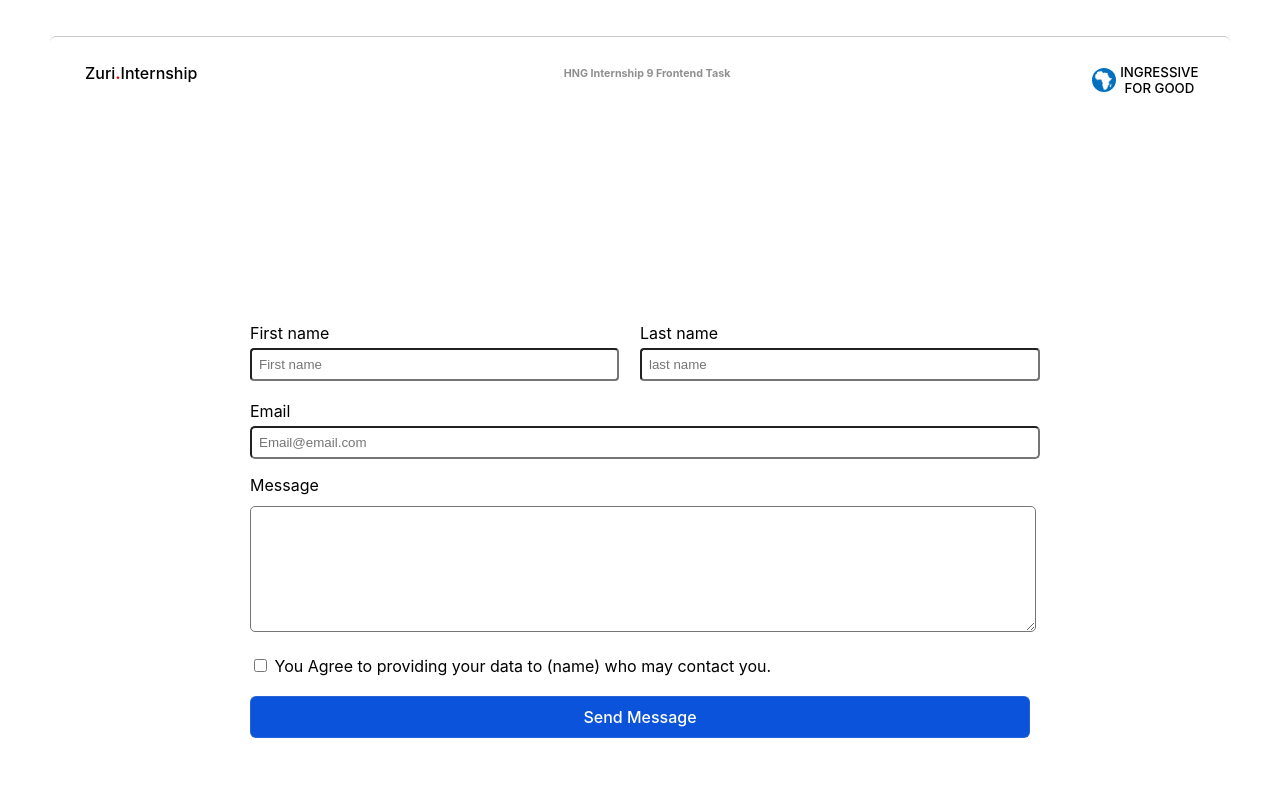
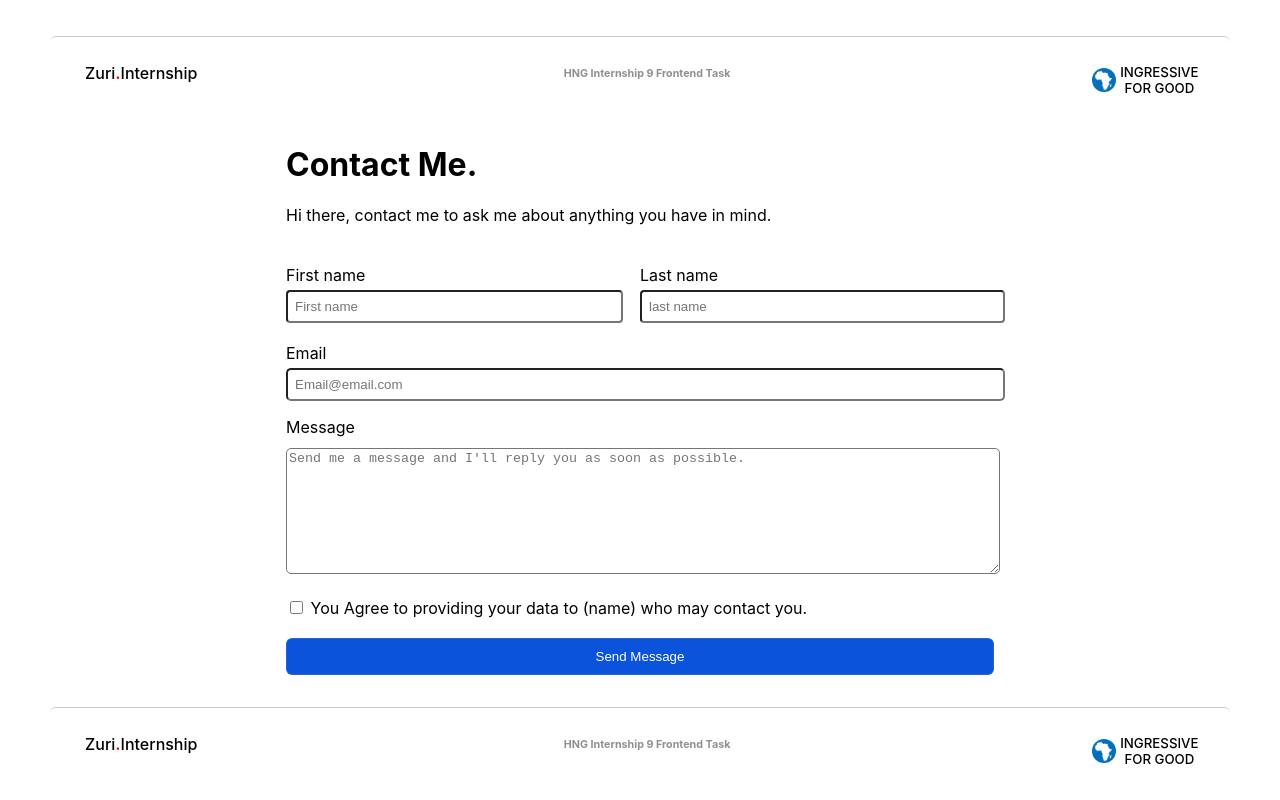
Before and after one commit to Yhucee14/zuri-one, a React (Create React App) app: page /Contact in a window 1280 px wide. Shown: the part 660-1460 px from the top of the page. Built offline with nearby package versions, Linux system fonts and the light colour scheme.

Commit message:
Modified the form

```diff
--- a/src/components/Contact/Contact.css
+++ b/src/components/Contact/Contact.css
@@ -1,6 +1,7 @@
 .form-wrap{
     /* padding: 200px; */
     padding-bottom: 30px;
+    width: 100%;
 }
 
 .name {
@@ -17,34 +18,37 @@
 }
 
 .form-cover {
-    padding: 50px;
+    /* padding: 50px; */
+    width: 60%;
     align-items: center;
     background: white;
-    padding: 200px;
+    /* padding-left: 40px;
+    padding-right: 40px; */
+    margin-left: 20%;
 }
 
-#first-input1 {
+#first_name {
     width: 90%;
     border-radius: 4px;
     padding: 7px;
     margin-top: 5px;
 }
 
-#first-input2 {
+#last_name {
     width: 98%;
     border-radius: 4px;
     padding: 7px;
     margin-top: 5px;
 }
 
-#email-input {
+#email {
     width: 99%;
     padding: 7px;
     border-radius: 5px;
     margin-top: 5px;
 }
 
-#msg {
+#message {
     width: 100%;
     border-radius: 5px;
     margin-top: -5px;
@@ -55,7 +59,8 @@
     width: 100%;
 }
 
-#send {
+#btn_submit {
+    width: 100%;
     text-align: center;
     display: block;
     color: white;
@@ -67,3 +72,9 @@
     border: 0.2px solid rgba(197, 196, 196, 0.151);
     text-decoration: none;
 }
+
+#btn_submit:hover {
+    color: white;
+    background: rgb(10, 83, 218);
+    border: 1px solid black;
+}
--- a/src/components/Contact/Contact.js
+++ b/src/components/Contact/Contact.js
@@ -6,30 +6,32 @@ const Contact = () => {
   return (
     <div className='form-wrap'>
     <form className='form-cover'>
+    <h1><b>Contact Me.</b></h1>
+    Hi there, contact me to ask me about anything you have in mind. <br></br><br></br><br></br>
       <div className='name'>
         <div className='first'>
         <label for="name">First name </label> <br></br>
-          <input type="text" name="name" id="first-input1" placeholder="First name" /><br></br>
+          <input type="text" name="name" id="first_name" placeholder="First name" /><br></br>
         </div>
 
         <div className='last'>
           <label for="name">Last name </label> <br></br>
-            <input type="text" name="name" id="first-input2" placeholder="last name" />
+            <input type="text" name="name" id="last_name" placeholder="last name" />
         </div>
       </div> <br></br>
 
 
     <label for="Email">Email</label> <br></br>
-    <input type="Email" name="" id="email-input" placeholder="Email@email.com" /> <br></br>
+    <input type="Email" name="" id="email" placeholder="Email@email.com" /> <br></br>
 
     <p>Message</p>
-    <textarea name="" id="msg" cols="20" rows="8"></textarea>
+    <textarea name="" id="message" cols="20" rows="8" placeholder="Send me a message and I'll reply you as soon as possible."></textarea>
     <br/><br></br>
 
     <input type="checkbox" value="check" name="check" id="check"/> You Agree to providing your data to (name) who may contact you. <br></br> <br></br>
 
     <div className='send-cont'>
-        <a href='#' id='send' title="Click here to to Send Message."> Send Message</a>
+        <button href='#' id='btn_submit' title="Click here to to Send Message."> Send Message</button>
     </div>
 
 
```
